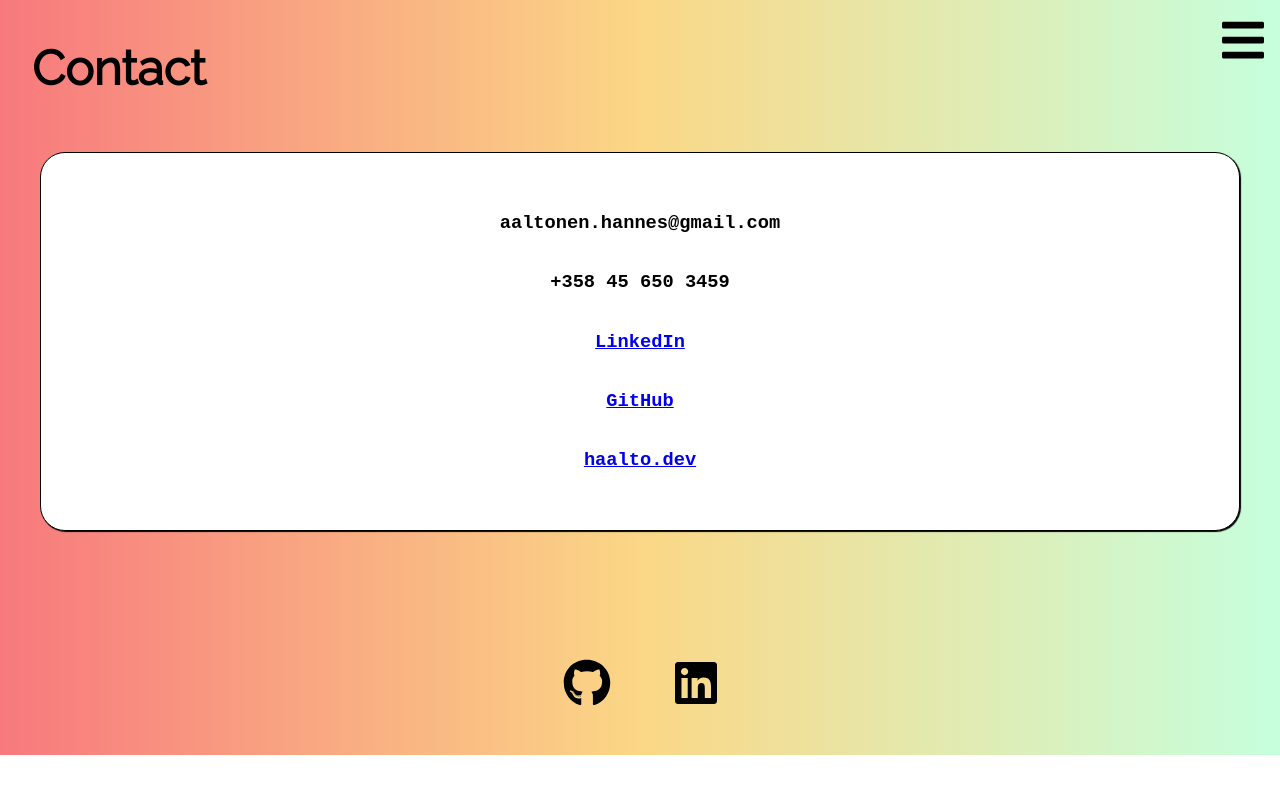
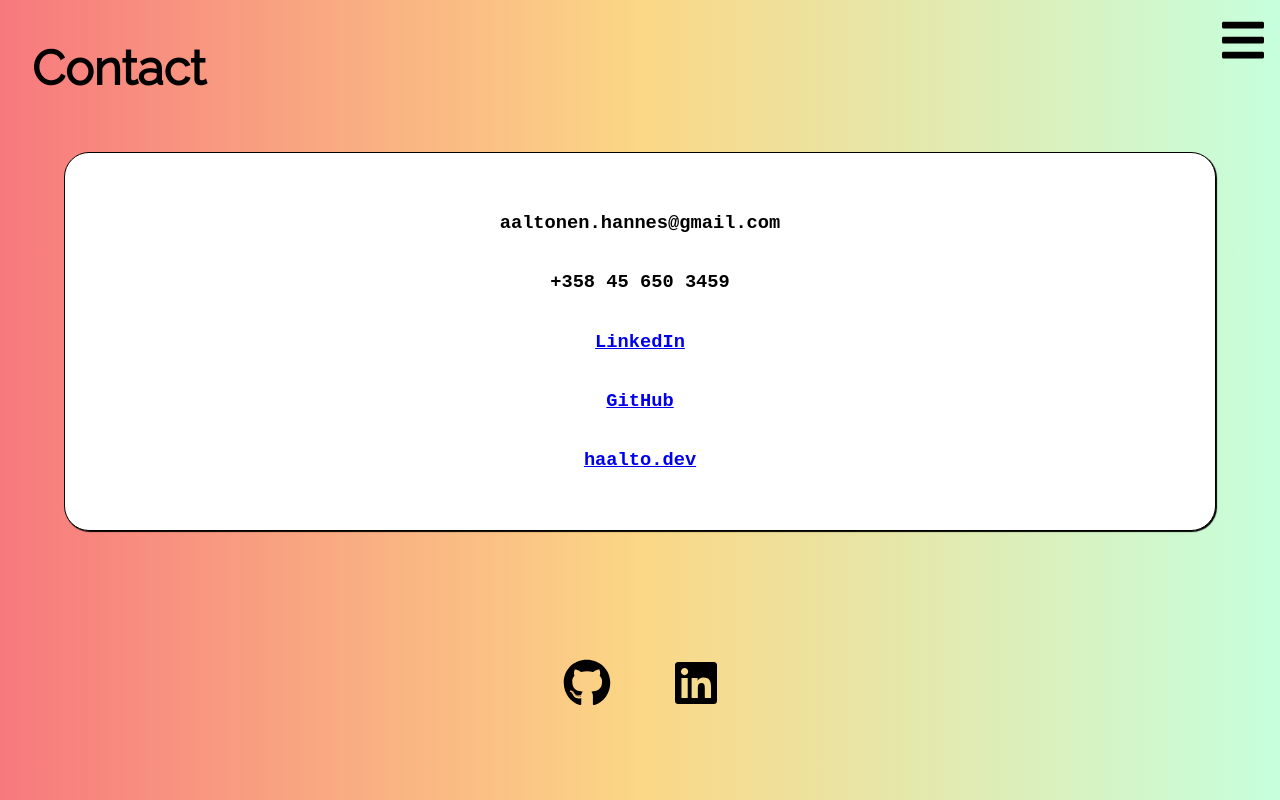
Before and after one commit to haalto/portfolio, a React (Create React App) app: page /contact in a window 1280 px wide. Built offline with nearby package versions, Linux system fonts and the light colour scheme; a web font is replaced by a local one.

Commit message:
deploybuild

```diff
--- a/src/components/Project/Project.tsx
+++ b/src/components/Project/Project.tsx
@@ -43,7 +43,7 @@ const Container = styled.div`
   box-shadow: 1px 1px 1px black;
   padding: 4vw;
 
-  @media (min-width: 1440px) {
+  @media (min-width: 1300px) {
     margin-left: 20vh;
     margin-right: 20vh;
   }
--- a/src/pages/Contact/ContactPage.tsx
+++ b/src/pages/Contact/ContactPage.tsx
@@ -30,7 +30,7 @@ const Header = styled.h3`
   overflow: hidden;
   text-align: left;
 
-  @media (min-width: 1440px) {
+  @media (min-width: 1300px) {
     text-align: center;
     margin: 3vh;
   }
@@ -48,19 +48,20 @@ const ContactInfo = styled.div`
   font-size: 1em;
   text-align: center;
   margin-bottom: 10vh;
-  margin-left: 5vh;
-  margin-right: 5vh;
+  margin-left: 5vw;
+  margin-right: 5vw;
   margin-top: 5vh;
   padding-top: 5vh;
   padding-bottom: 5vh;
 
-  @media (min-width: 1440px) {
+  @media (min-width: 1300px) {
     margin-left: 10vh;
     margin-right: 10vh;
     margin-top: 5vh;
   }
 `
 const Wrapper = styled.div`
+  min-height: 100vh;
   display: flex;
   flex-direction: column;
   position: relative;
--- a/src/pages/Cv/CvPage.tsx
+++ b/src/pages/Cv/CvPage.tsx
@@ -54,7 +54,7 @@ const Header = styled.h3`
   overflow: hidden;
   text-align: left;
 
-  @media (min-width: 1440px) {
+  @media (min-width: 1300px) {
     text-align: center;
     margin: 3vh;
   }
@@ -73,7 +73,7 @@ const CV = styled.article`
   text-align: left;
   padding: 2vw;
 
-  @media (min-width: 1440px) {
+  @media (min-width: 1300px) {
     margin-left: 15vw;
     margin-right: 15vw;
     margin-top: 5vh;
--- a/src/pages/Portfolio/PortfolioPage.tsx
+++ b/src/pages/Portfolio/PortfolioPage.tsx
@@ -50,7 +50,7 @@ const Header = styled.h3`
   overflow: hidden;
   text-align: left;
 
-  @media (min-width: 1440px) {
+  @media (min-width: 1300px) {
     text-align: center;
     margin: 3vh;
   }
```
Also changed, not shown: src/components/Navbar/Navbar.tsx (+4 -4 lines).
